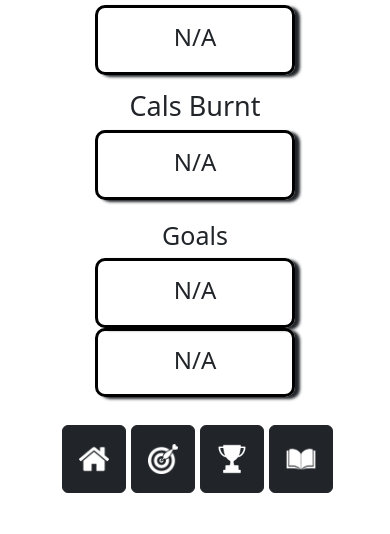
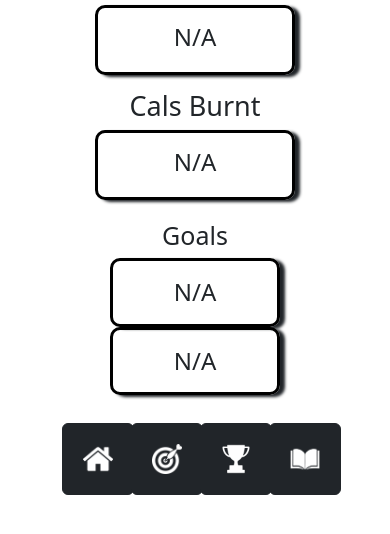
Before and after one commit to TempeHS/2024SDD-Rayan-AeroFit, a plain HTML site: page home.html in a window 390 px wide. Shown: the part 124-658 px from the top of the page. Drawn offline with nearby package versions, Linux system fonts and the light colour scheme.

Commit message:
Update Product backlog + Adjusted Goal box size

```diff
--- a/home.html
+++ b/home.html
@@ -25,6 +25,17 @@
             margin-right: auto;
             box-shadow: 5px 2px 3px;
         }
+
+        .gna-box {
+            border: 3px solid #000;
+            padding: 17px;
+            margin-bottom: px;
+            width: 170px;
+            border-radius: 10px;
+            margin-left: auto;
+            margin-right: auto;
+            box-shadow: 5px 2px 3px;
+        }
     .na-text {
      font-size: 24px;
     margin: 0;
@@ -47,6 +58,7 @@
 
 }
 
+
 @media (max-width: 768px) {
       .stepheading, .na-box {
         font-size: 27px;
@@ -61,7 +73,7 @@
 
       }
       .btn {
-        padding: 18px 16px;
+        padding: 18x 16px;
         margin-top: 0px;
         position:relative; top:-20px;
         position:relative; left:-7px;
@@ -101,11 +113,11 @@
           <div class="col-sm-12 col-md-12 col-lg-12">
             <h1 class="goalheading">Goals </h1>
           </div>
-          <div id="stepGoalBox" class="na-box">
+          <div id="stepGoalBox" class="gna-box">
             <h1 class="na-text">N/A</h1>
         </div>
     </div>
-    <div id="calGoalBox" class="na-box">
+    <div id="calGoalBox" class="gna-box">
         <h1 class="na2-text">N/A</h1>
     </div>
     <div class="row mt-5 mb-0 text-center d-flex justify-content-center">
```
Also changed, not shown: agileArtifacts.md (+1 -1 lines), productBacklog.md (+5 -5 lines), records.html (+1 -0 lines).
